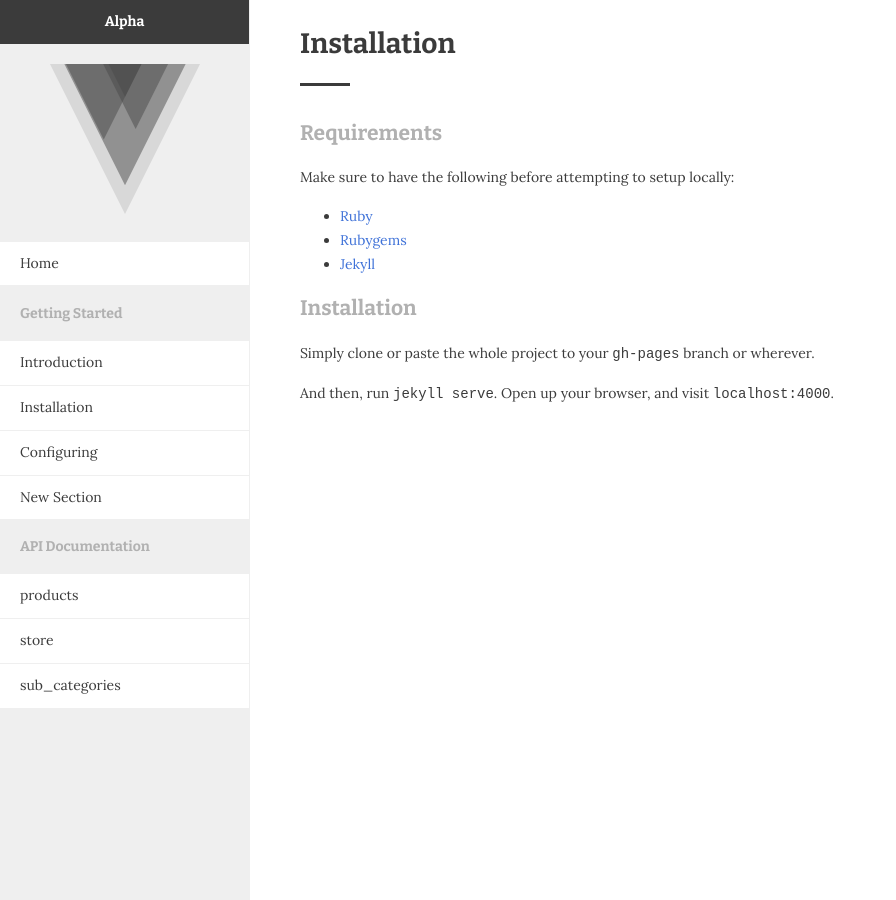
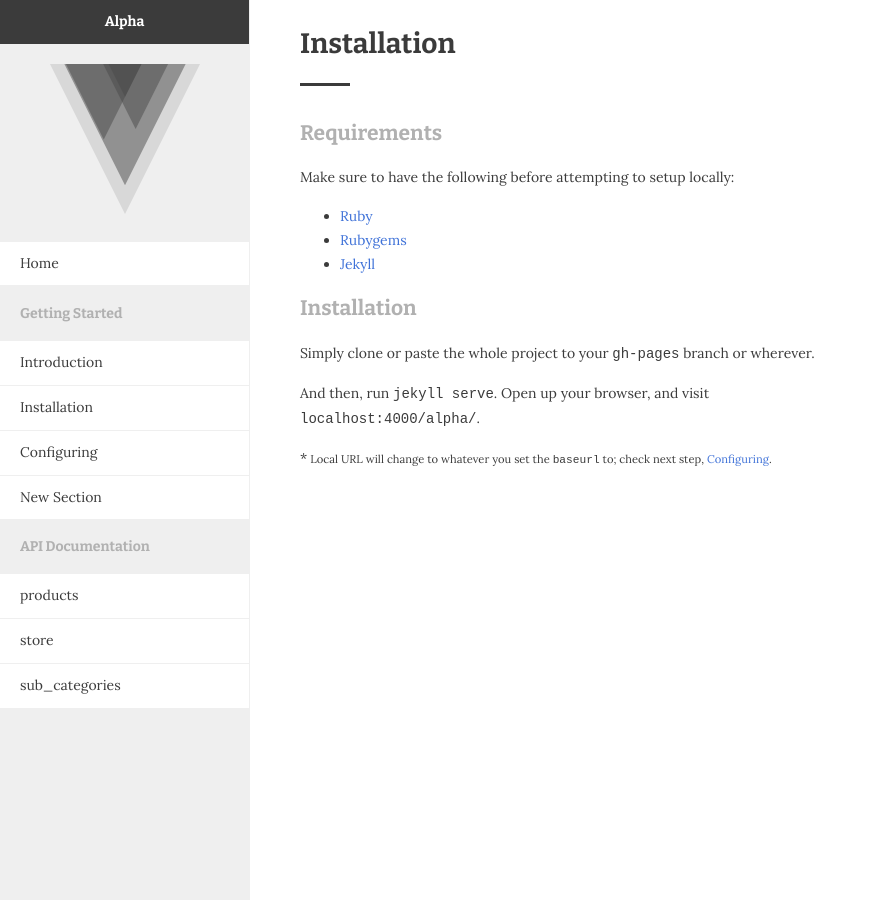
Before and after one commit to srph/alpha, a Jekyll site: the page built from docs/intro/2-installation.md, in a window 1280 px wide. Shown: the whole page, without its empty margins (0-896 px from the left). Built offline with Jekyll 4.4.1, drawn with Linux system fonts in a browser that asks for light colours.

Commit message:
Added note.

```diff
--- a/css/main.scss
+++ b/css/main.scss
@@ -17,6 +17,7 @@ $base-font-size:   14px;
 $small-font-size:  12px;
 $base-line-height: 1.7;
 $rounded: 25px;
+$slightly-rounded: 3px;
 
 $spacing-unit: 30px;
 $gutter: 15px; // horizontal
--- a/docs/intro/2-installation.md
+++ b/docs/intro/2-installation.md
@@ -15,4 +15,6 @@ Make sure to have the following before attempting to setup locally:
 
 Simply clone or paste the whole project to your `gh-pages` branch or wherever.
 
-And then, run `jekyll serve`. Open up your browser, and visit `localhost:4000`.
+And then, run `jekyll serve`. Open up your browser, and visit `localhost:4000/alpha/`.
+
+\*<small> Local URL will change to whatever you set the `baseurl` to; check next step, [Configuring](docs/intro/2-configuring.html).</small>
```
